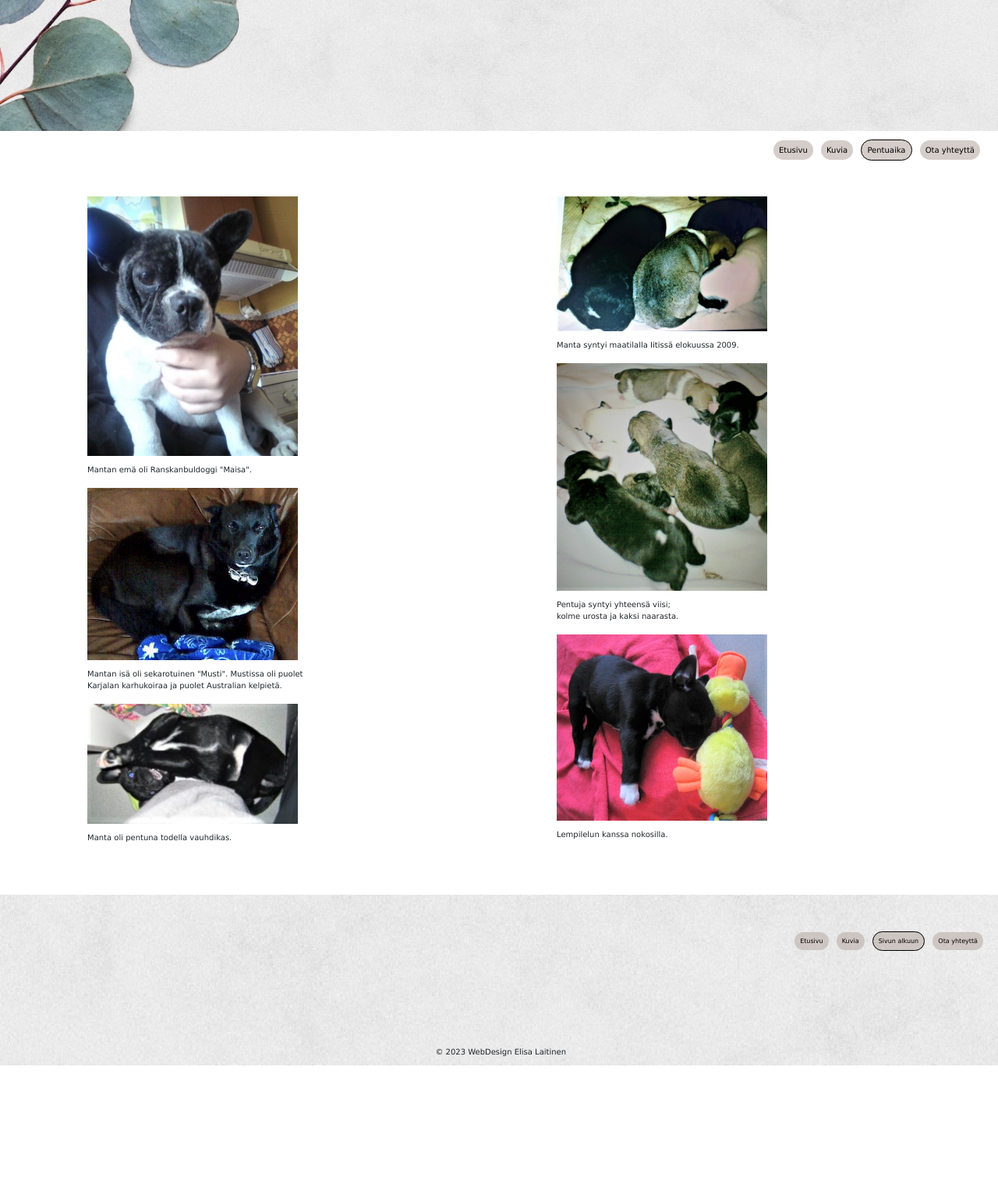
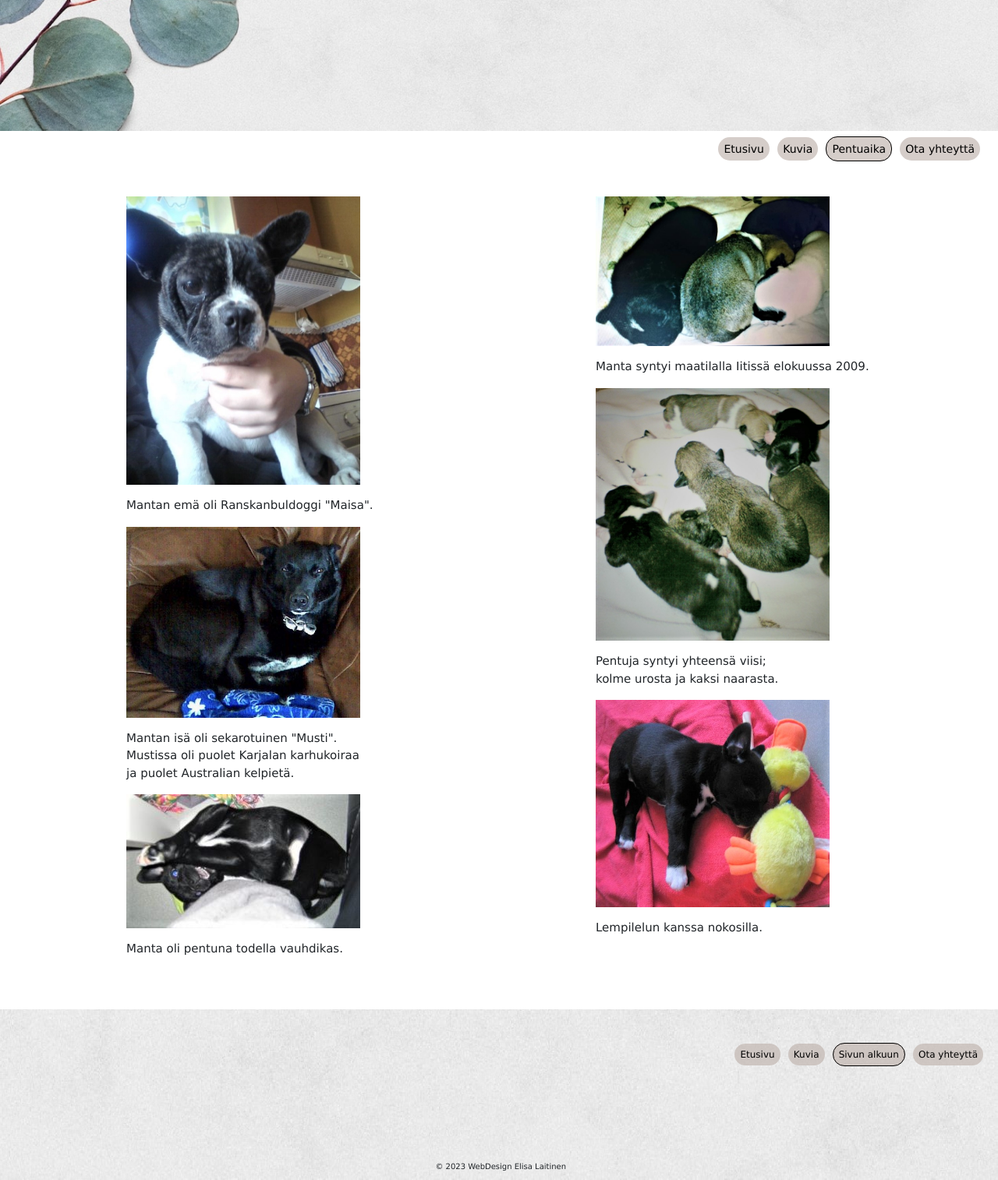
Before and after one commit to Elisalait/Verkkosivu, a plain HTML site: page omatsivut/toinen.html in a window 1280 px wide. Shown: the part 259-1773 px from the top of the page at 78% size. Before the commit the page ends 1626 px from the top, so only its background shows below. Drawn offline with nearby package versions, Linux system fonts and the light colour scheme.

Commit message:
Add files via upload
Muutamia parannuksia

```diff
--- a/omatsivut/styles3.css
+++ b/omatsivut/styles3.css
@@ -10,7 +10,7 @@
     left: 55%;
     transform: translate(-50%, -50%);
     font-family: 'Lucida Handwriting';
-    font-size: 40px;
+    font-size: 55px;
   }
 
 #navigointikaikki {
@@ -23,7 +23,7 @@
     color: black;
     text-decoration: none;
     padding: 7px;
-    font-size: 10px;
+    font-size: 14px;
     font-family: 'Lucida Sans';
     border-radius: 15px;
     background-color: rgba(192, 180, 174, 0.662);
@@ -33,7 +33,7 @@
     color: black;
     text-decoration: none;
     padding: 7px;
-    font-size: 10px;
+    font-size: 14px;
     font-family: 'Lucida Sans';
     border-radius: 15px;
     background-color: rgba(192, 180, 174, 0.662);
@@ -46,14 +46,14 @@
     color: white;
 }
 
-#Etusivunteksti {
+.Etusivunteksti {
     font-family: 'Lucida Sans';
     text-align: center;
     margin-top: 30px;
     margin-left: 70px;
     margin-right: 70px;
     margin-bottom: 30px;
-    font-size: 12px;
+    font-size: 15px;
 }
 .row {
     padding-right: 50px;
@@ -79,7 +79,7 @@
     bottom: 0;
     background: rgb(0, 0, 0);
     background: rgba(0, 0, 0, 0.5);
-    width: 90%;
+    width: 92%;
     height: 100%;
     transition: .5s ease;
     opacity: 0;
@@ -118,7 +118,7 @@
     color: black;
     text-decoration: none;
     padding: 7px;
-    font-size: 8px;
+    font-size: 12px;
     font-family: 'Lucida Sans';
     border-radius: 15px;
     background-color: rgba(192, 180, 174, 0.662);
@@ -128,7 +128,7 @@
     color: black;
     text-decoration: none;
     padding: 7px;
-    font-size: 8px;
+    font-size: 12px;
     font-family: 'Lucida Sans';
     border-radius: 15px;
     border: 1px solid black;
@@ -144,7 +144,7 @@
     position: absolute;
     bottom: 2px;
     left: 30%;
-    font-size: 10px;
+    font-size: 12px;
     font-family: 'Lucida Sans';
   }
 #pentuaika {
@@ -152,37 +152,29 @@
     margin-top: 20px;
     font-family: 'Lucida Sans';
     text-decoration: none;
-    font-size: 12px;
+    font-size: 15px;
 }
 #otayhteyttä {
     text-align: center;
     padding-top: 10px;
     font-family: 'Lucida Sans';
-    font-size: 12px;
-}
-.tietoa {
-    margin-top: 10px;
-    font-family: 'Lucida Sans';
-    font-size: 10px;
-    text-align: left;
+    font-size: 15px;
 }
 .mb-3 {
-margin-left: 20px;
-margin-right: 20px;
+margin-left: 50px;
+margin-right: 50px;
 margin-bottom: 150px;
-
 }
 .form-label {
-    font-size: 12px;
+    font-size: 15px;
     font-family: 'Lucida Sans';
 }
-
 .lähetä {
     text-align: right;
-    margin-right: 20px;
+    margin-right: 50px;
 }
 #carouselExampleFade {
-    width: 250px;
+    width: 400px;
     margin: auto;
     margin-bottom: 50px;
 }
--- a/omatsivut/styles4.css
+++ b/omatsivut/styles4.css
@@ -9,7 +9,7 @@
     left: 55%;
     transform: translate(-50%, -50%);
     font-family: 'Lucida Handwriting';
-    font-size: 40px;
+    font-size: 55px;
   }
 
 #navigointikaikki {
@@ -22,7 +22,7 @@
     color: black;
     text-decoration: none;
     padding: 7px;
-    font-size: 10px;
+    font-size: 14px;
     font-family: 'Lucida Sans';
     border-radius: 15px;
     background-color: rgba(192, 180, 174, 0.662);
@@ -32,7 +32,7 @@
     color: black;
     text-decoration: none;
     padding: 7px;
-    font-size: 10px;
+    font-size: 14px;
     font-family: 'Lucida Sans';
     border-radius: 15px;
     background-color: rgba(192, 180, 174, 0.662);
@@ -45,15 +45,6 @@
     color: white;
 }
 
-#Etusivunteksti {
-    font-family: 'Lucida Sans';
-    text-align: center;
-    margin-top: 30px;
-    margin-left: 70px;
-    margin-right: 70px;
-    margin-bottom: 30px;
-    font-size: 12px;
-}
 .row {
     padding-top: 50px;
     padding-right: 50px;
@@ -62,7 +53,7 @@
 }
 .column {
     flex: 25%;
-    margin-left: 50px;
+    margin-left: 100px;
 }
 .container {
     width: 50%;
@@ -104,7 +95,7 @@
     color: black;
     text-decoration: none;
     padding: 7px;
-    font-size: 8px;
+    font-size: 12px;
     font-family: 'Lucida Sans';
     border-radius: 15px;
     background-color: rgba(192, 180, 174, 0.662);
@@ -114,7 +105,7 @@
     color: black;
     text-decoration: none;
     padding: 7px;
-    font-size: 8px;
+    font-size: 12px;
     font-family: 'Lucida Sans';
     border-radius: 15px;
     border: 1px solid black;
@@ -133,13 +124,7 @@
     font-size: 10px;
     font-family: 'Lucida Sans';
   }
-#pentuaika {
-    text-align: center;
-    margin-top: 20px;
-    font-family: 'Lucida Sans';
-    text-decoration: none;
-    font-size: 12px;
-}
+
 #otayhteyttä {
     text-align: center;
     padding-top: 10px;
@@ -147,9 +132,9 @@
     font-size: 12px;
 }
 .tietoa {
-    margin-top: 10px;
+    margin-top: 15px;
     font-family: 'Lucida Sans';
-    font-size: 10px;
+    font-size: 15px;
     text-align: left;
 }
 .mb-3 {
--- a/omatsivut/toinen.html
+++ b/omatsivut/toinen.html
@@ -27,22 +27,22 @@
   <div class="row">
     <div class="column">
       <div class="container">
-        <img src="./images/emä.jpg" alt="Mantan Emä" class="image" style="width:270px">
+        <img src="./images/emä.jpg" alt="Mantan Emä" class="image" style="max-width:300px">
         <p class="tietoa">Mantan emä oli Ranskanbuldoggi "Maisa".</p>
-        <img src="./images/isa.jpg" alt="Mantan Isä" class="image" style="width:270px">
-        <p class="tietoa">Mantan isä oli sekarotuinen "Musti". Mustissa oli puolet <br> Karjalan karhukoiraa ja puolet Australian kelpietä.</p>
-        <img src="./images/pentuna1.jpg" alt="Manta pentuna" class="image" style="width:270px">
+        <img src="./images/isa.jpg" alt="Mantan Isä" class="image" style="max-width:300px">
+        <p class="tietoa">Mantan isä oli sekarotuinen "Musti". <br>Mustissa oli puolet Karjalan karhukoiraa <br> ja puolet Australian kelpietä.</p>
+        <img src="./images/pentuna1.jpg" alt="Manta pentuna" class="image" style="max-width:300px">
         <p class="tietoa">Manta oli pentuna todella vauhdikas.</p>
 
     </div>
   </div>
     <div class="column">
       <div class="container">
-    <img src="./images/Pentu1.jpg" alt="Pentue" class="image" style="width:270px">
+    <img src="./images/Pentu1.jpg" alt="Pentue" class="image" style="max-width:300px">
     <p class="tietoa">Manta syntyi maatilalla Iitissä elokuussa 2009.</p>
-    <img src="./images/pennut2.jpg" alt="Pentue" class="image" style="width:270px">
+    <img src="./images/pennut2.jpg" alt="Pentue" class="image" style="max-width:300px">
     <p class="tietoa">Pentuja syntyi yhteensä viisi; <br> kolme urosta ja kaksi naarasta. </p>
-    <img src="./images/pentuna2.jpg" alt="Manta pentuna" class="image" style="width:270px">
+    <img src="./images/pentuna2.jpg" alt="Manta pentuna" class="image" style="max-width:300px">
     <p class="tietoa">Lempilelun kanssa nokosilla.</p>
 
 
```
Also changed, not shown: omatsivut/form.html (+1 -1 lines), omatsivut/index.html (+1 -1 lines), omatsivut/kolmas.html (+1 -1 lines).
